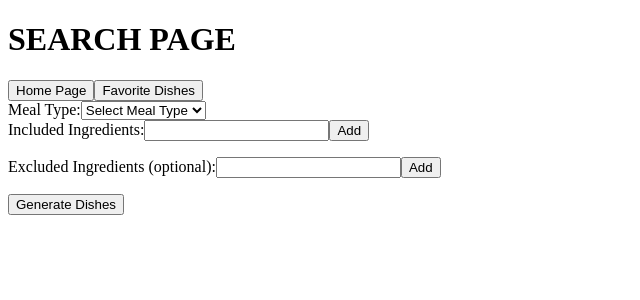
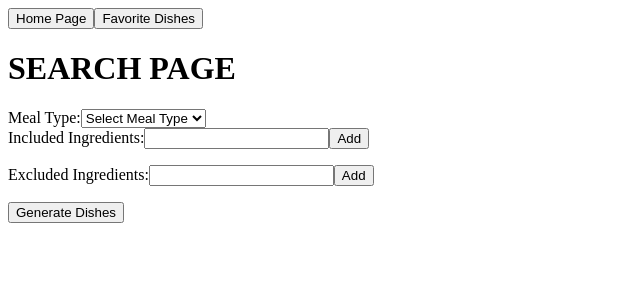
Before and after one commit to lioness0826/project-whattoeat, a Next.js app: page /SearchPage in a window 1280 px wide. Shown: the top 300 px of the page, without its empty margins (0-640 px from the left). Built offline with nearby package versions, Linux system fonts and the light colour scheme.

Commit message:
Update SearchPage.js

```diff
--- a/pages/SearchPage.js
+++ b/pages/SearchPage.js
@@ -1,3 +1,5 @@
+
+
 import React, { useState } from "react";
 import { useRouter } from "next/router";
 
@@ -44,10 +46,11 @@ function GetUserInput() {
 
     return (
         <div>
+            <nav >
+               <button onClick={() => router.push("/")}>Home Page</button>
+            <button onClick={() => router.push("/FavoritePage")}>Favorite Dishes</button>
+            </nav>
             <h1>SEARCH PAGE</h1>
-            <button onClick={() => router.push("/")}>Home Page</button>
-            <button onClick={() => router.push("/FavoriteDishesPage")}>Favorite Dishes</button>
-
             {/* Meal Type Selection */}
             <div>
                 <label>
@@ -86,7 +89,7 @@ function GetUserInput() {
 
             {/* Excluded Ingredients */}
             <div>
-                <label>Excluded Ingredients (optional):</label>
+                <label>Excluded Ingredients:</label>
                 <input
                     type="text"
                     value={tempExclude}
@@ -108,4 +111,5 @@ function GetUserInput() {
     );
 }
 
+
 export default GetUserInput;
```
